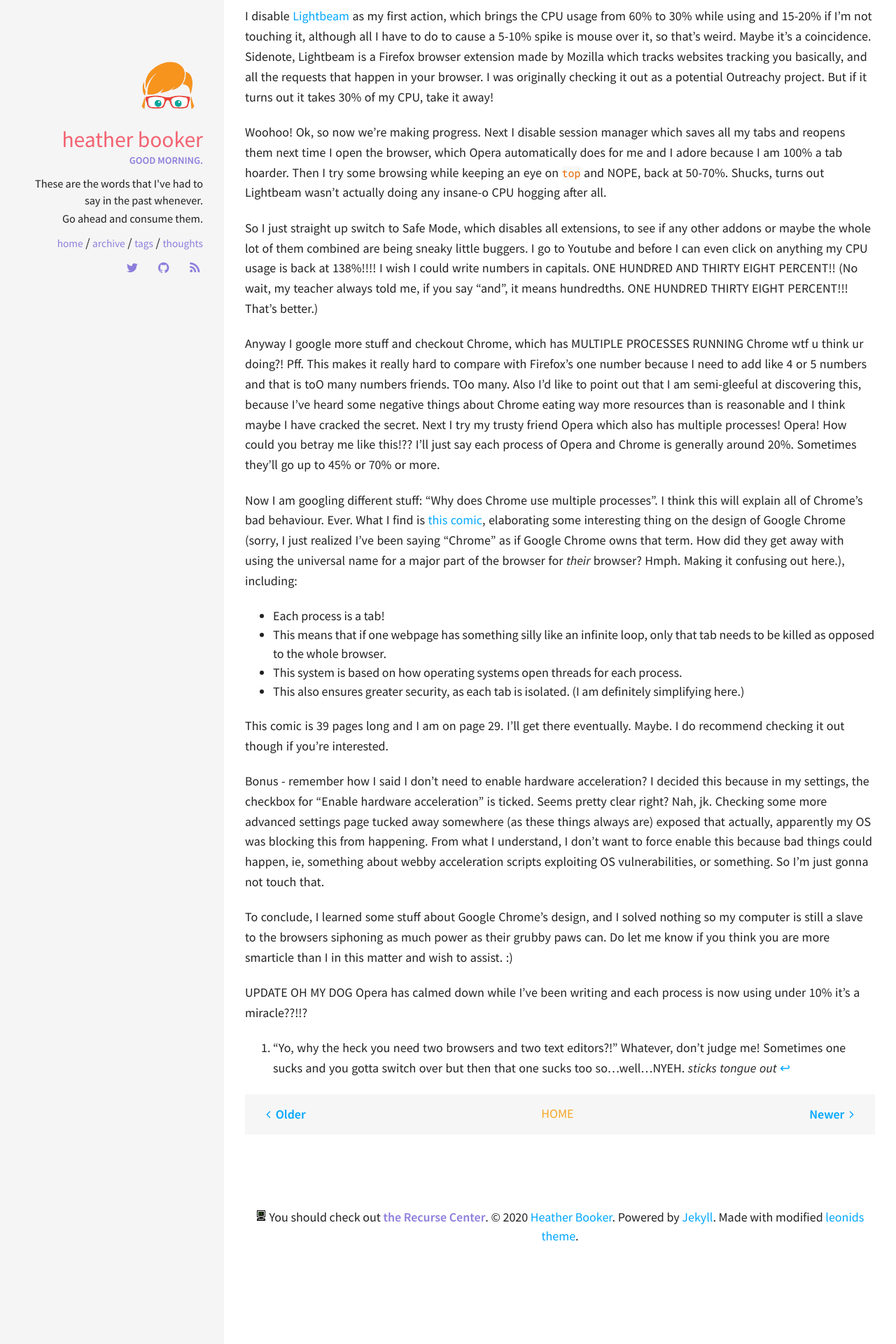
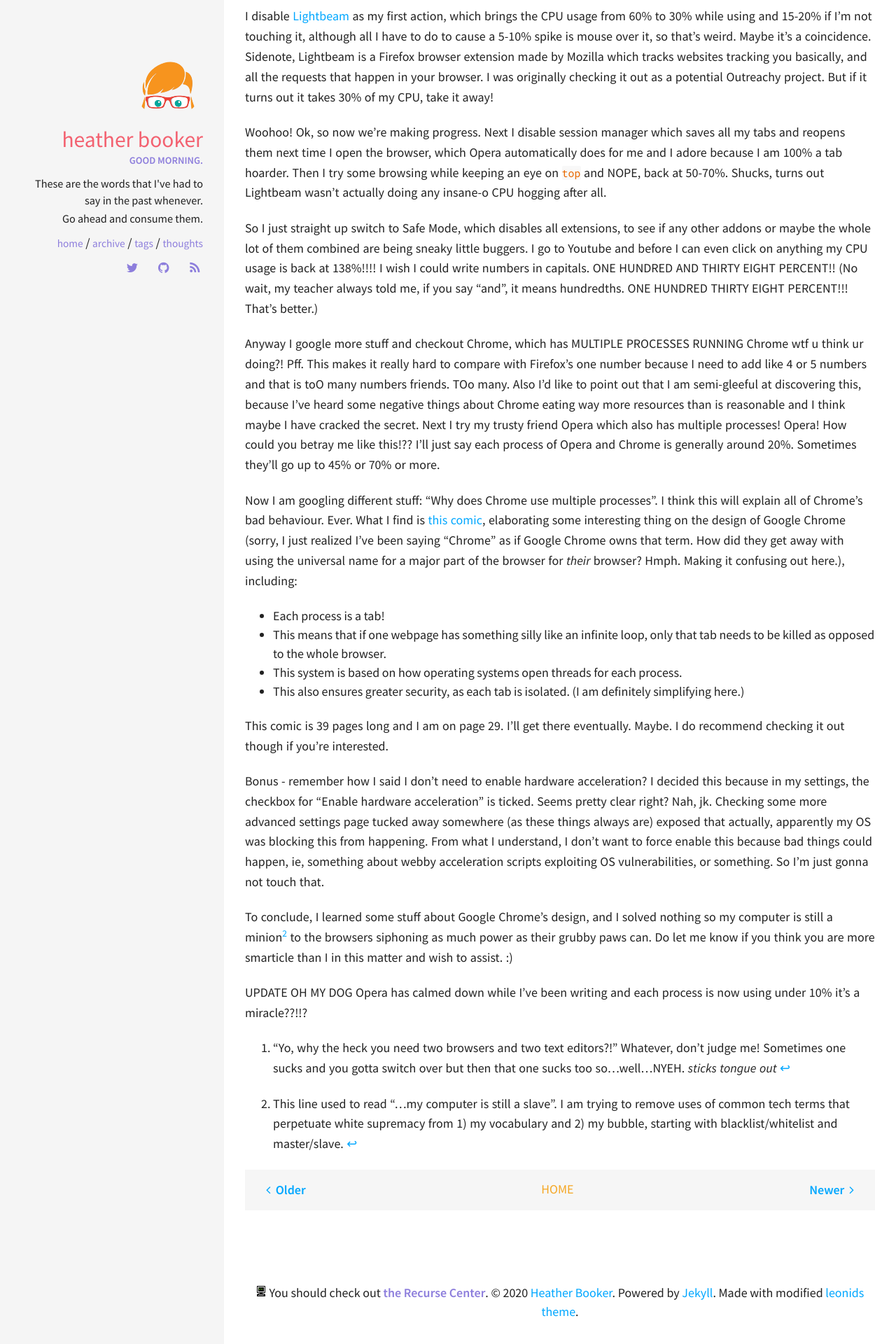
Before and after one commit to heatherbooker/blog, a Jekyll site: the page built from _posts/2017-04-21-wat-the-flip-does-firefox-think-its-doing-with-138-of-my-cpu-power.md, in a window 1280 px wide. Shown: the part 1396-3316 px from the top of the page at 70% size. Built offline with Jekyll 4.4.1, drawn with Linux system fonts in a browser that asks for light colours.

Commit message:
Remove racist language from blog post
Inspired by the removal of master/slave, blacklist/whitelist from
GO https://go-review.googlesource.com/c/go/+/236857

Also: "White supremacy is a white problem, and it's going to need
to be dealt with by white people." Every step matters.

```diff
--- a/_posts/2017-04-21-wat-the-flip-does-firefox-think-its-doing-with-138-of-my-cpu-power.md
+++ b/_posts/2017-04-21-wat-the-flip-does-firefox-think-its-doing-with-138-of-my-cpu-power.md
@@ -47,9 +47,11 @@ This comic is 39 pages long and I am on page 29. I'll get there eventually. Mayb
 
 Bonus - remember how I said I don't need to enable hardware acceleration? I decided this because in my settings, the checkbox for "Enable hardware acceleration" is ticked. Seems pretty clear right? Nah, jk. Checking some more advanced settings page tucked away somewhere (as these things always are) exposed that actually, apparently my OS was blocking this from happening. From what I understand, I don't want to force enable this because bad things could happen, ie, something about webby acceleration scripts exploiting OS vulnerabilities, or something. So I'm just gonna not touch that.
 
-To conclude, I learned some stuff about Google Chrome's design, and I solved nothing so my computer is still a slave to the browsers siphoning as much power as their grubby paws can. Do let me know if you think you are more smarticle than I in this matter and wish to assist. :)
+To conclude, I learned some stuff about Google Chrome's design, and I solved nothing so my computer is still a minion[^2] to the browsers siphoning as much power as their grubby paws can. Do let me know if you think you are more smarticle than I in this matter and wish to assist. :)
 
 UPDATE OH MY DOG Opera has calmed down while I've been writing and each process is now using under 10% it's a miracle??!!?
 
 
 [^1]: "Yo, why the heck you need two browsers and two text editors?!" Whatever, don't judge me! Sometimes one sucks and you gotta switch over but then that one sucks too so...well...NYEH. *sticks tongue out*
+
+[^2]: This line used to read "...my computer is still a slave". I am trying to remove uses of common tech terms that perpetuate white supremacy from 1) my vocabulary and 2) my bubble, starting with blacklist/whitelist and master/slave.
```
